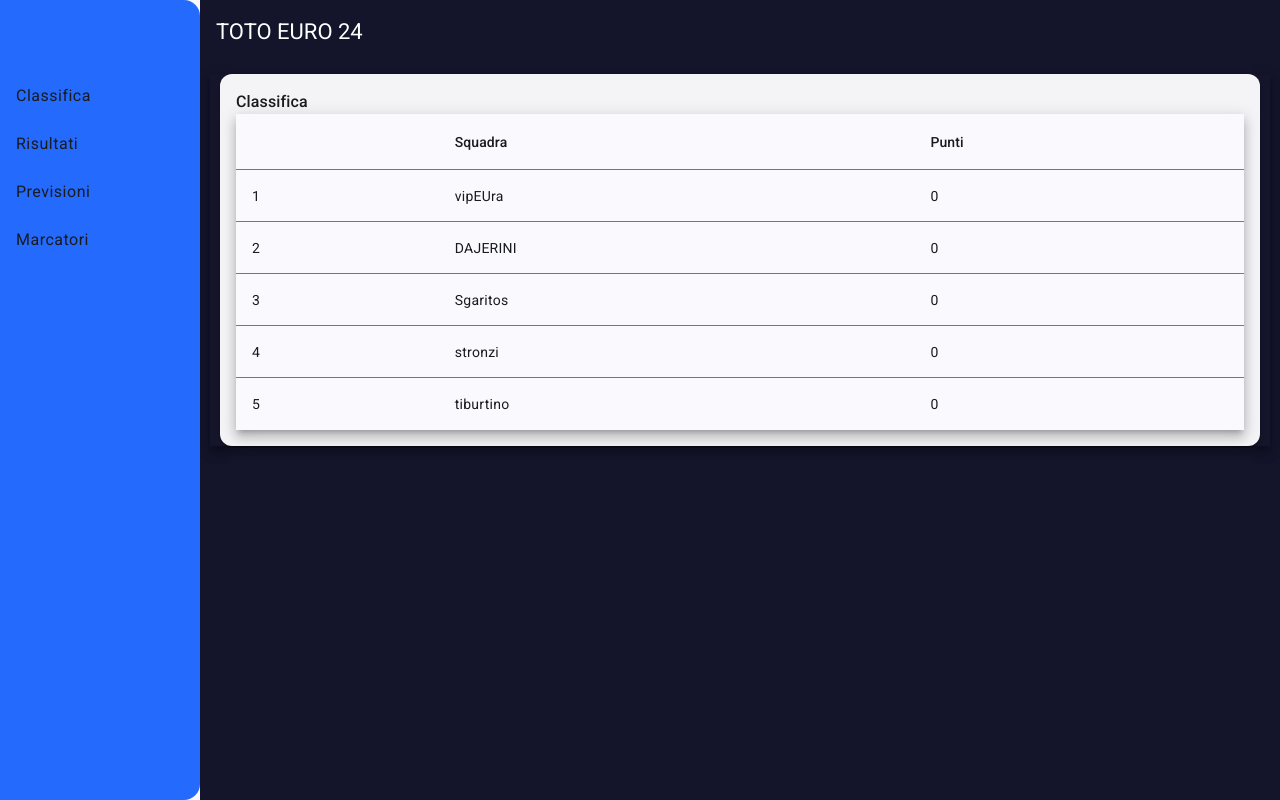
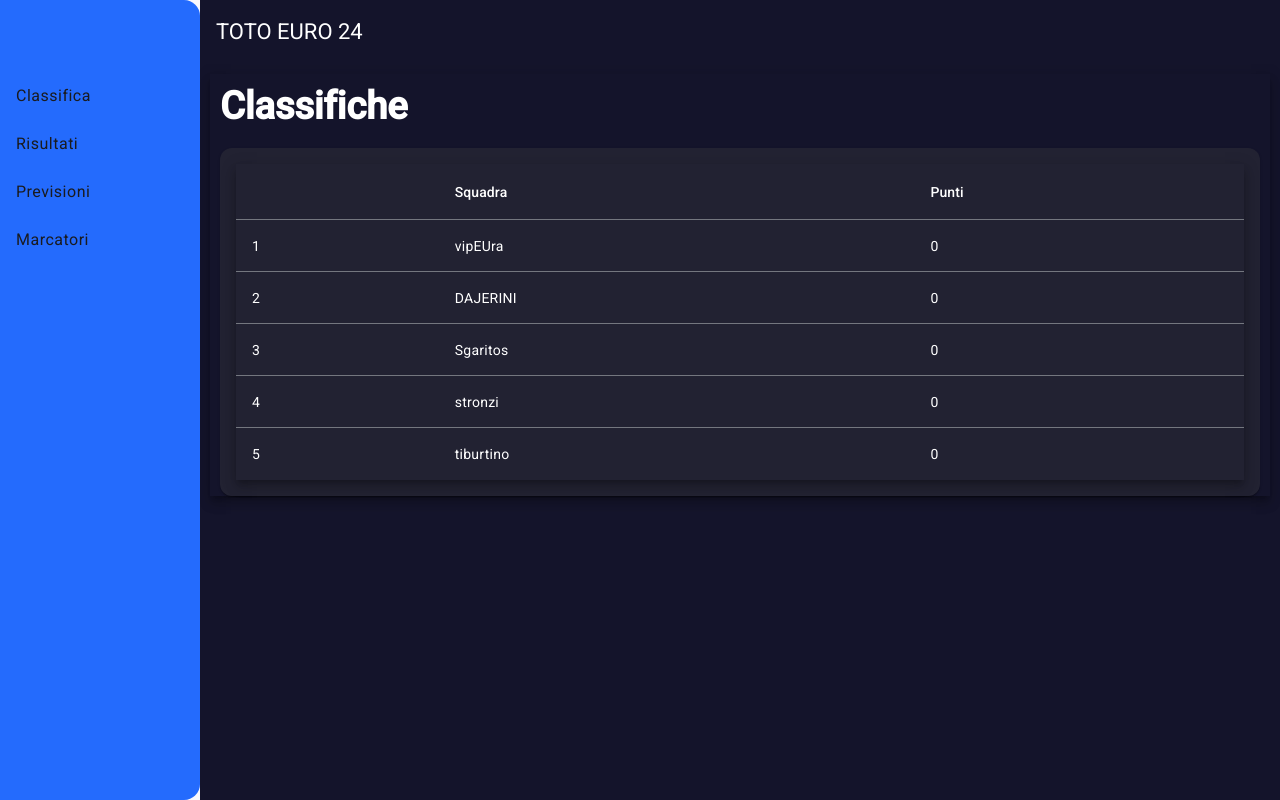
Before and after one commit to FedericoTudini/toto-euro-2024, an Angular app: page / in a window 1280 px wide. Built offline with nearby package versions, Linux system fonts and the light colour scheme.

Commit message:
colori tabella classifica

```diff
--- a/package.json
+++ b/package.json
@@ -7,6 +7,7 @@
     "build": "ng build",
     "watch": "ng build --watch --configuration development",
     "test": "ng test",
+    "deploy": "npm run build && firebase deploy",
     "serve:ssr:toto-euro-24": "node dist/toto-euro-24/server/server.mjs"
   },
   "private": true,
--- a/src/app/components/homepage/homepage.component.html
+++ b/src/app/components/homepage/homepage.component.html
@@ -1,25 +1,25 @@
 <div style="margin: 10px 10px;" class="mat-elevation-z8">
+  <div>
+    <h1 style="color: #fff; font-weight: bold; margin: 10px 10px; font-size: 2.4rem;">Classifiche</h1>
+  </div>
   <mat-card style="margin: 10px 10px;">
-    <mat-card-header>
-      <mat-card-subtitle>Classifica</mat-card-subtitle>
-    </mat-card-header>
     <mat-card-content>
-      <table mat-table [dataSource]="dataSource" class="mat-elevation-z8">
+      <table mat-table [dataSource]="dataSource" class="custom-table mat-elevation-z8">
         <!-- Position Column -->
         <ng-container matColumnDef="position">
-          <th mat-header-cell *matHeaderCellDef></th>
-          <td mat-cell *matCellDef="let element">{{ element.id }}</td>
+          <th mat-header-cell *matHeaderCellDef [style.color]="'white'"></th>
+          <td mat-cell *matCellDef="let element" [style.color]="'white'">{{ element.id }}</td>
         </ng-container>
 
         <!-- Name Column -->
         <ng-container matColumnDef="name">
-          <th mat-header-cell *matHeaderCellDef>Squadra</th>
-          <td mat-cell *matCellDef="let element">{{ element.name }}</td>
+          <th mat-header-cell *matHeaderCellDef [style.color]="'white'">Squadra</th>
+          <td mat-cell *matCellDef="let element" [style.color]="'white'">{{ element.name }}</td>
         </ng-container>
 
         <ng-container matColumnDef="score">
-          <th mat-header-cell *matHeaderCellDef>Punti</th>
-          <td mat-cell *matCellDef="let element">{{ element.score }}</td>
+          <th mat-header-cell *matHeaderCellDef [style.color]="'white'">Punti</th>
+          <td mat-cell *matCellDef="let element" [style.color]="'white'">{{ element.score }}</td>
         </ng-container>
 
         <tr mat-header-row *matHeaderRowDef="displayedColumns"></tr>
--- a/src/app/components/homepage/homepage.component.scss
+++ b/src/app/components/homepage/homepage.component.scss
@@ -0,0 +1,19 @@
+.mat-mdc-card-content .mat-mdc-card {
+    padding: 5px 5px !important;
+    background-color: #222232 !important;
+}
+
+mat-card {
+    background-color: #222232 !important;
+}
+
+.custom-table {
+    background-color: #222232 !important;
+    /* Cambia il colore di sfondo della tabella */
+    color: #fff !important;
+    /* Cambia il colore del testo della tabella */
+}
+
+mat-row {
+    color: #fff !important;
+}
--- a/src/app/components/homepage/homepage.component.ts
+++ b/src/app/components/homepage/homepage.component.ts
@@ -1,4 +1,4 @@
-import { Component, OnInit } from '@angular/core';
+import { Component, OnInit, ViewEncapsulation } from '@angular/core';
 import { Players } from '../../interfaces/players';
 import { playersData } from '../../data/players-data';
 import { MatTableDataSource } from '@angular/material/table';
@@ -6,7 +6,8 @@ import { MatTableDataSource } from '@angular/material/table';
 @Component({
   selector: 'app-homepage',
   templateUrl: './homepage.component.html',
-  styleUrl: './homepage.component.scss'
+  styleUrl: './homepage.component.scss',
+  encapsulation: ViewEncapsulation.None
 })
 export class HomepageComponent implements OnInit {
 
```
